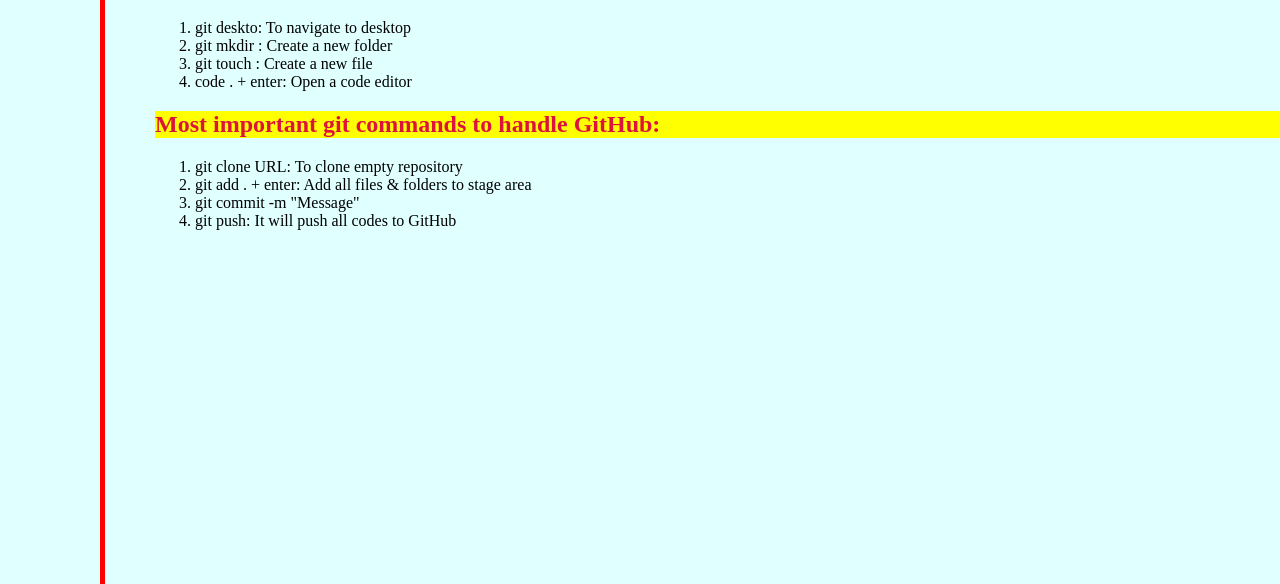
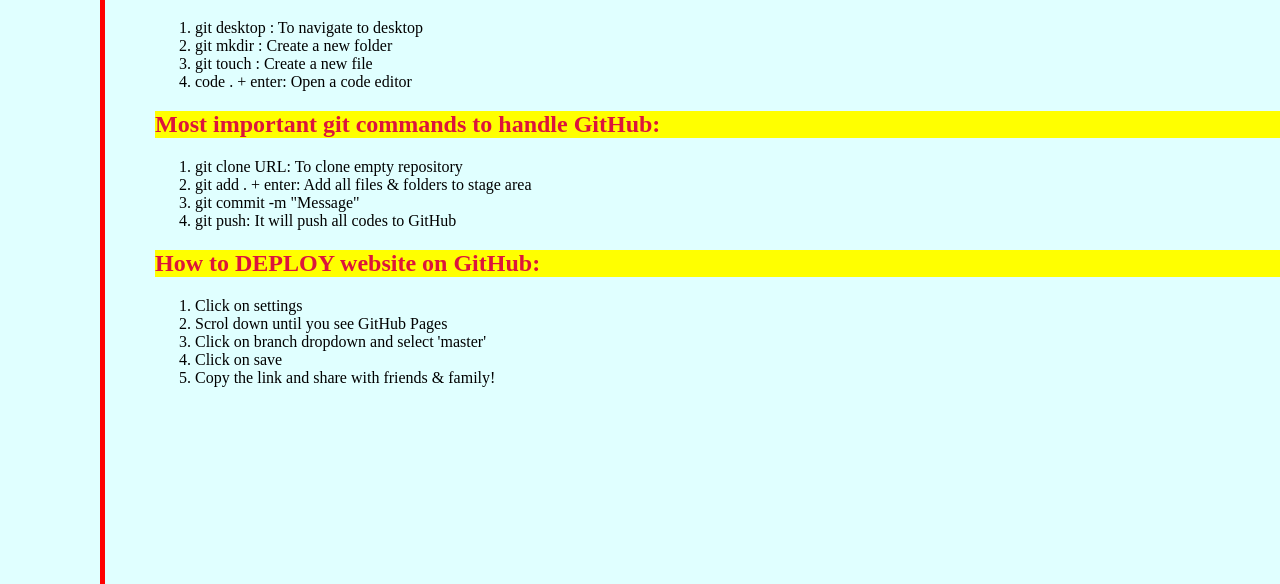
Before and after one commit to webmaaster/git-and-github, a plain HTML site: page index.html in a window 1280 px wide. Shown: the part 216-800 px from the top of the page. Drawn offline with Linux system fonts and the light colour scheme.

Commit message:
Add how to deploy website on GitHub

```diff
--- a/index.html
+++ b/index.html
@@ -9,9 +9,9 @@
 <body>
   <h1>Most important Git Commands are:</h1>
   <ol>
-    <li>git deskto: To navigate to desktop</li>
+    <li>git desktop : To navigate to desktop</li>
     <li>git mkdir <Folder name>: Create a new folder</li>
-    <li>git touch <file name>: Create a new file</li>
+    <li>git touch <File name>: Create a new file</li>
     <li>code . + enter: Open a code editor</li>
 
   </ol>
@@ -24,6 +24,15 @@
 
   </ol>
 
+  <h2>How to DEPLOY website on GitHub:</h2>
+  <ol>
+    <li>Click on settings</li>
+    <li>Scrol down until you see GitHub Pages</li>
+    <li>Click on branch dropdown and select 'master'</li>
+    <li>Click on save</li>
+    <li>Copy the link and share with friends & family!</li>
+  </ol>
+
 
 </body>
 </html>
```
